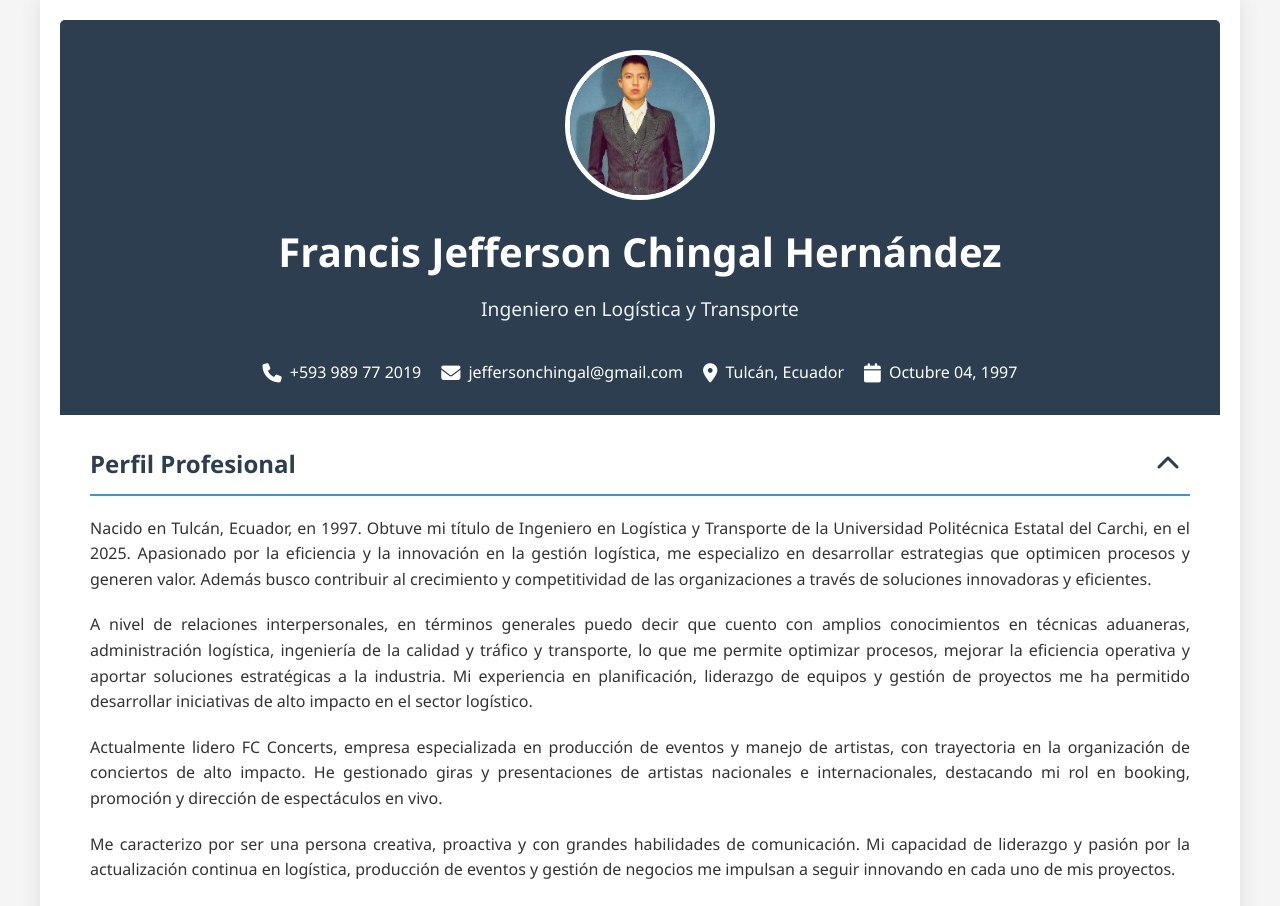
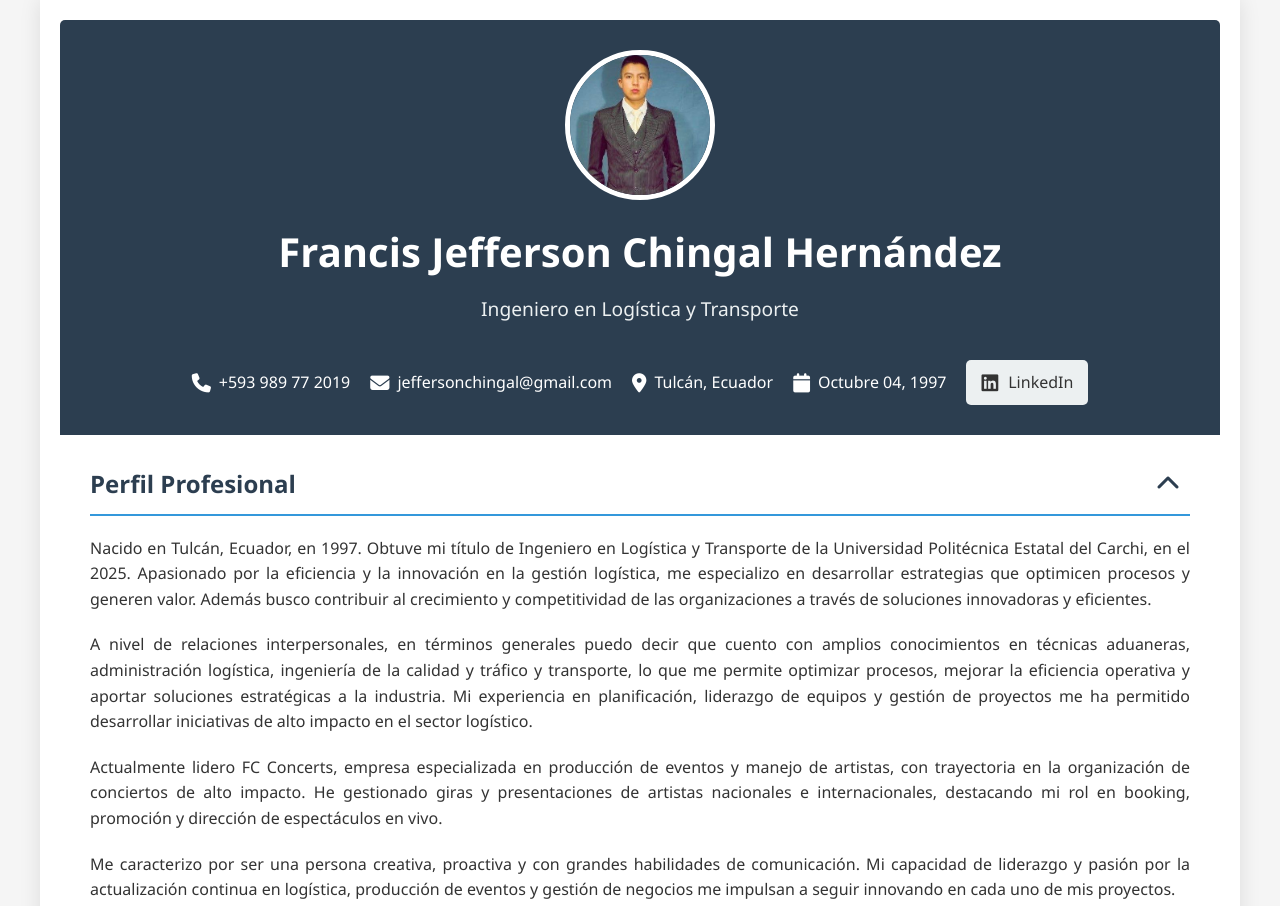
Before and after one commit to francischingal0401/Francis04, a plain HTML site: page HojaDeVida_FrancisChingal/HV-ChingalFrancis.html in a window 1280 px wide. Shown: the top 906 px of the page. Drawn offline with Linux system fonts and the light colour scheme.

Commit message:
Update HV-ChingalFrancis.html

```diff
--- a/HojaDeVida_FrancisChingal/HV-ChingalFrancis.html
+++ b/HojaDeVida_FrancisChingal/HV-ChingalFrancis.html
@@ -387,6 +387,13 @@
         <i class="fas fa-calendar"></i>
         <span>Octubre 04, 1997</span>
     </div>
+    <!-- Agregar el botón de LinkedIn -->
+    <div class="contact-item">
+        <a href="https://linkedin.com/in/francis-jefferson-chingal-hernández-895797275" class="link-item" target="_blank">
+            <i class="fab fa-linkedin"></i>
+            <span>LinkedIn</span>
+        </a>
+    </div>
 </div>
         </header>
 
```
Lines whose indentation alone changed are shown as unchanged.
